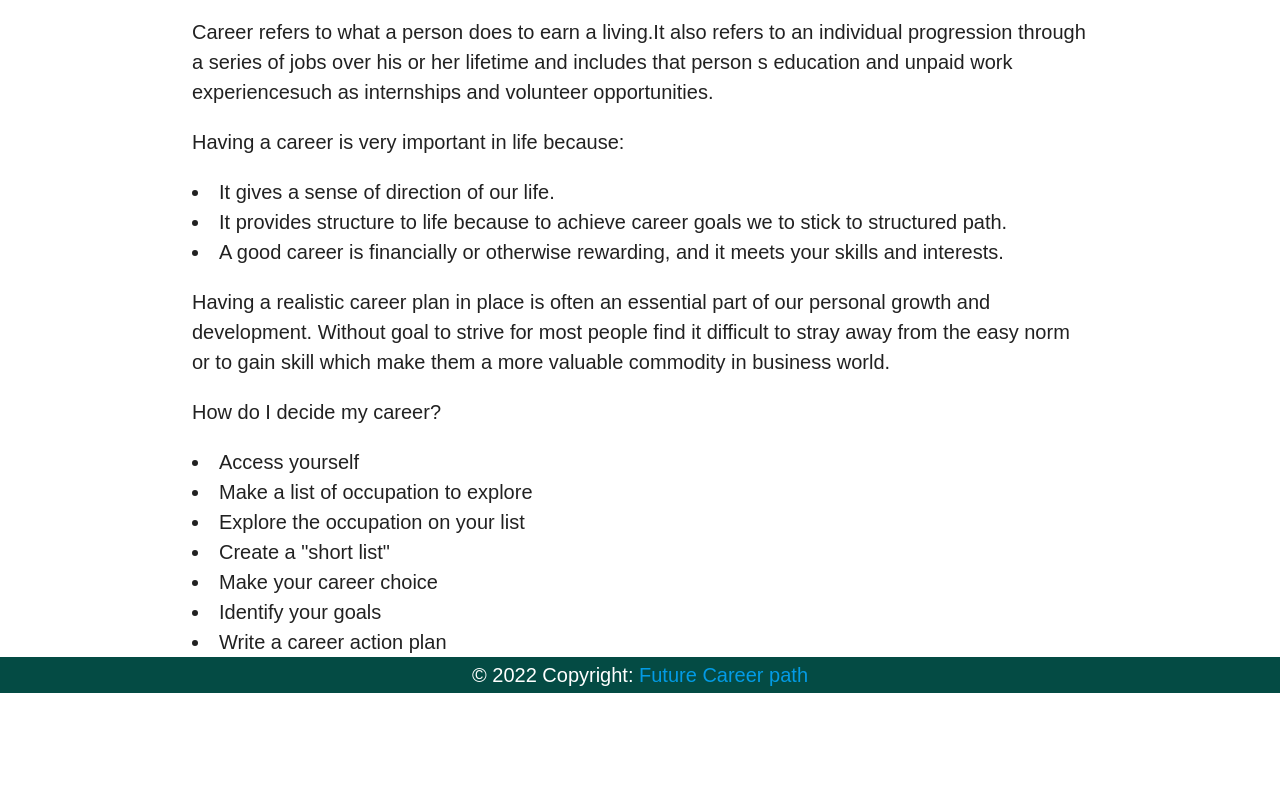
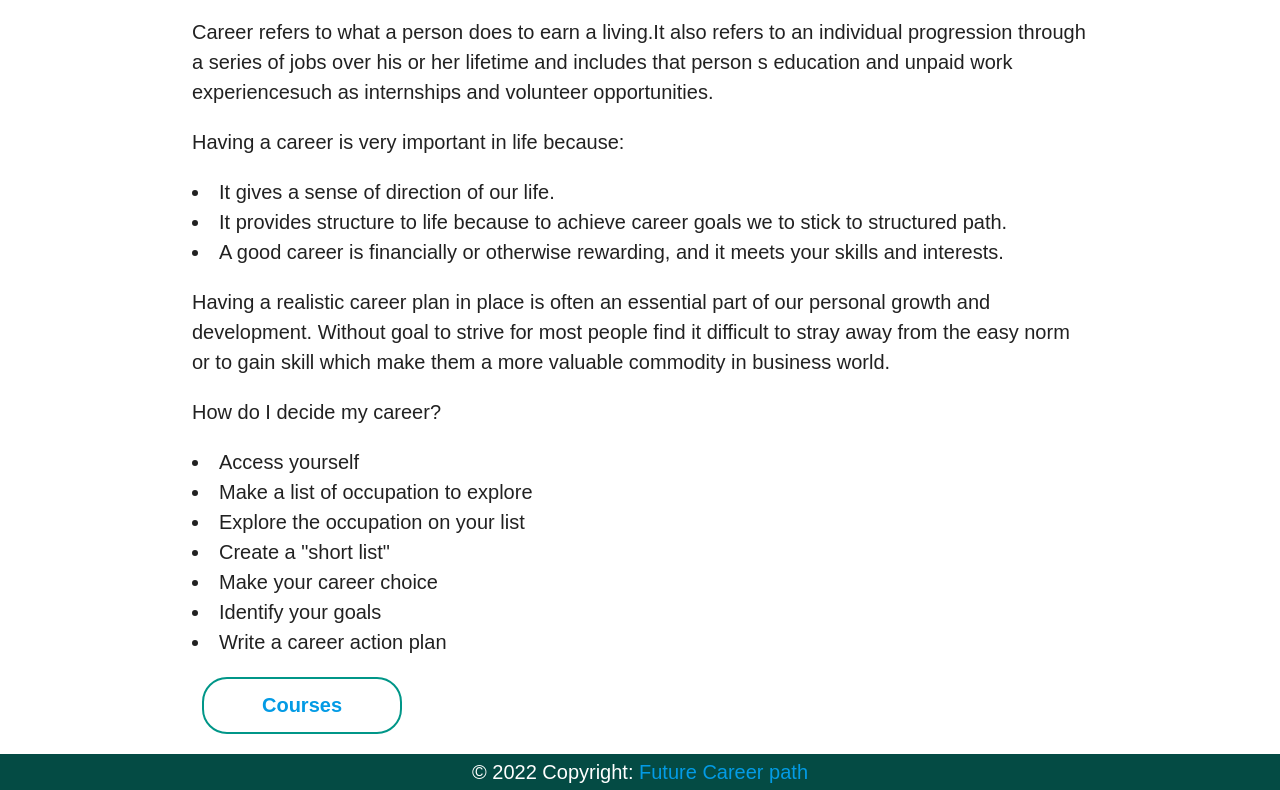
Before and after one commit to waterkamel/career_path, a plain HTML site: page about.html in a window 1280 px wide. Shown: the part 643-1433 px from the top of the page. Before the commit the page ends 1336 px from the top, so only its background shows below. Drawn offline with Linux system fonts and the light colour scheme.

Commit message:
button link

```diff
--- a/about.html
+++ b/about.html
@@ -57,7 +57,12 @@
         <li>Make your career choice</li>
         <li>Identify your goals</li>
         <li>Write a career action plan</li>
+
+        <div>
+            <button type="button"><a href="courses.html">Courses</a><span></span></button>
+        </div>
     </div>
+
     </section>
 
 
--- a/assets/css/about.css
+++ b/assets/css/about.css
@@ -23,7 +23,31 @@ header{
     text-align: center;
 }
 
-
+button{
+    width: 200px;
+    padding: 15px 0;
+    text-align: center;
+    margin: 20px 10px;
+    border-radius: 25px;
+    font-weight: bold;
+    border: 2px solid #009688;
+    background: transparent;
+    color: #fff;
+    cursor: pointer;
+    position: relative;
+    overflow: hidden;
+}
+.content span{
+    background: #009688;
+    height: 100%;
+    width: 100%;
+    border-radius: 25px;
+    position: absolute;
+    left: 0;
+    bottom: 0;
+    z-index: -1;
+    transition: 0.5s;
+}
 /* ======----  Footer ----======*/
 footer {
     text-align: center;
```
